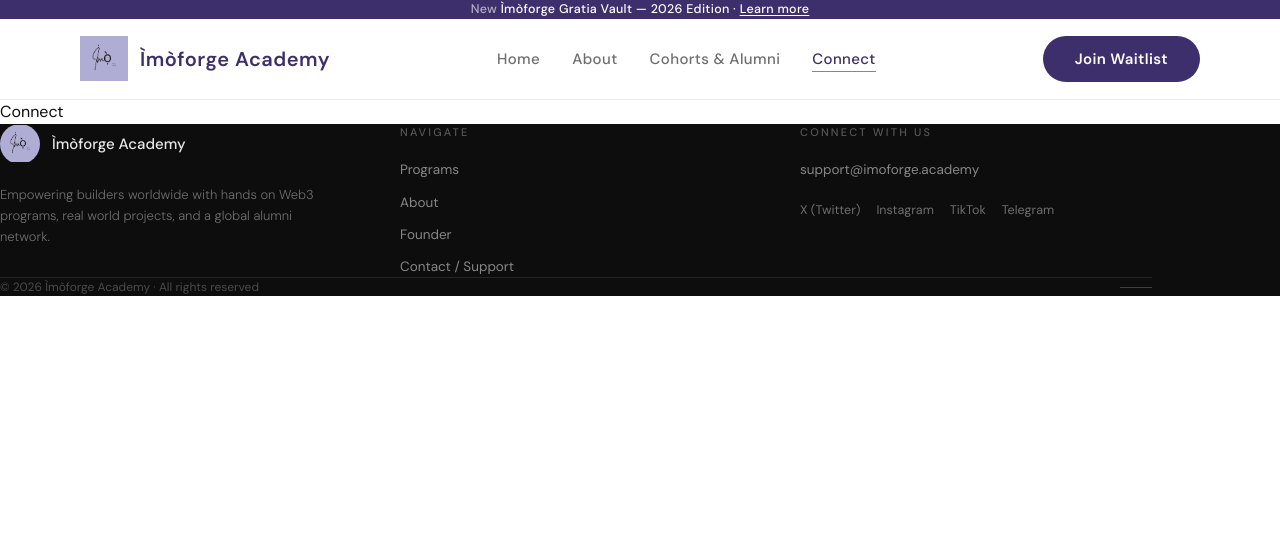
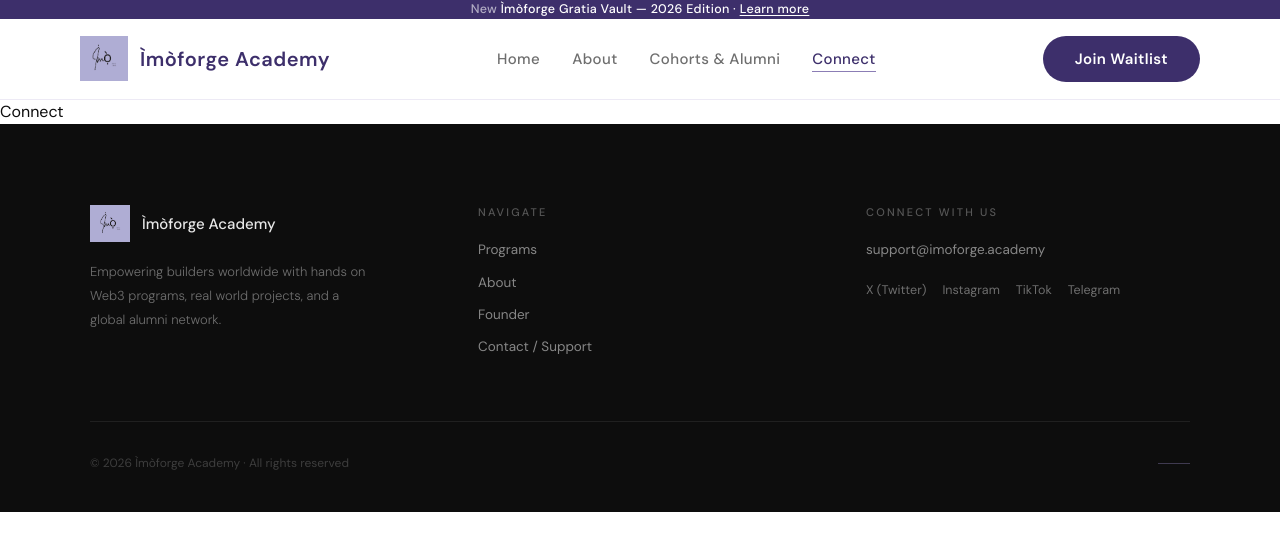
Before and after one commit to Prudentdev-xyz/imoforge-academy, a React (Vite) app: page /connect in a window 1280 px wide. Shown: the top 550 px of the page. Built offline with nearby package versions, Linux system fonts and the light colour scheme.

Commit message:
footer-fix

```diff
--- a/src/components/Footer.jsx
+++ b/src/components/Footer.jsx
@@ -15,40 +15,87 @@
   { label: "Contact / Support", to: "/connect" },
 ];
 
+const W = { maxWidth: 1100, margin: "0 auto" };
+
 export default function Footer() {
   return (
-    <footer className="bg-[#0D0D0D] text-white px-6 pt-20 pb-10">
-      <div className="max-w-6xl mx-auto">
-        <div className="grid md:grid-cols-3 gap-12 mb-16">
+    <footer
+      style={{
+        background: "#0D0D0D",
+        color: "#fff",
+        padding: "80px 24px 40px",
+      }}
+    >
+      <div style={W}>
+        {/* Top grid */}
+        <div
+          style={{
+            display: "grid",
+            gridTemplateColumns: "repeat(auto-fit, minmax(200px, 1fr))",
+            gap: "48px 64px",
+            marginBottom: 64,
+          }}
+        >
           {/* Brand */}
-          <div className="flex flex-col gap-5">
-            <div className="flex items-center gap-3">
+          <div style={{ display: "flex", flexDirection: "column", gap: 16 }}>
+            <div style={{ display: "flex", alignItems: "center", gap: 12 }}>
               <img
                 src={logo}
                 alt="Ìmòforge Academy"
-                className="h-10 w-10 object-contain rounded-full"
+                style={{
+                  height: 40,
+                  width: 40,
+                  objectFit: "contain",
+                }}
               />
-              <span className="text-[15px] font-medium text-white/90">
+              <span
+                style={{
+                  fontSize: 15,
+                  fontWeight: 500,
+                  color: "rgba(255,255,255,0.9)",
+                }}
+              >
                 Ìmòforge Academy
               </span>
             </div>
-            <p className="text-[13px] leading-relaxed text-white/40 font-light max-w-xs">
+            <p
+              style={{
+                fontSize: 13,
+                lineHeight: 1.85,
+                color: "rgba(255,255,255,0.4)",
+                fontWeight: 300,
+                maxWidth: 280,
+                margin: 0,
+              }}
+            >
               Empowering builders worldwide with hands on Web3 programs, real
               world projects, and a global alumni network.
             </p>
           </div>
 
           {/* Navigate */}
-          <div className="flex flex-col gap-5">
-            <span className="text-[11px] tracking-[0.2em] uppercase text-white/30 font-medium">
+          <div style={{ display: "flex", flexDirection: "column", gap: 20 }}>
+            <span
+              style={{
+                fontSize: 11,
+                letterSpacing: "0.2em",
+                textTransform: "uppercase",
+                color: "rgba(255,255,255,0.3)",
+                fontWeight: 500,
+              }}
+            >
               Navigate
             </span>
-            <div className="flex flex-col gap-3">
+            <div style={{ display: "flex", flexDirection: "column", gap: 12 }}>
               {navigate.map((item) => (
                 <Link
                   key={item.label}
                   to={item.to}
-                  className="text-[13.5px] text-white/50 hover:text-white transition-colors duration-200 w-fit"
+                  style={{
+                    fontSize: 13.5,
+                    color: "rgba(255,255,255,0.5)",
+                    textDecoration: "none",
+                  }}
                 >
                   {item.label}
                 </Link>
@@ -57,24 +104,40 @@
           </div>
 
           {/* Connect */}
-          <div className="flex flex-col gap-5">
-            <span className="text-[11px] tracking-[0.2em] uppercase text-white/30 font-medium">
+          <div style={{ display: "flex", flexDirection: "column", gap: 20 }}>
+            <span
+              style={{
+                fontSize: 11,
+                letterSpacing: "0.2em",
+                textTransform: "uppercase",
+                color: "rgba(255,255,255,0.3)",
+                fontWeight: 500,
+              }}
+            >
               Connect with Us
             </span>
             <a
               href="mailto:support@imoforge.academy"
-              className="text-[13.5px] text-white/50 hover:text-white transition-colors duration-200 w-fit"
+              style={{
+                fontSize: 13.5,
+                color: "rgba(255,255,255,0.5)",
+                textDecoration: "none",
+              }}
             >
               support@imoforge.academy
             </a>
-            <div className="flex flex-wrap gap-4 mt-1">
+            <div style={{ display: "flex", flexWrap: "wrap", gap: 16 }}>
               {socials.map((s) => (
                 <a
                   key={s.label}
                   href={s.href}
                   target="_blank"
                   rel="noopener noreferrer"
-                  className="text-[12.5px] text-white/40 hover:text-white transition-colors duration-200"
+                  style={{
+                    fontSize: 12.5,
+                    color: "rgba(255,255,255,0.4)",
+                    textDecoration: "none",
+                  }}
                 >
                   {s.label}
                 </a>
@@ -84,11 +147,27 @@
         </div>
 
         {/* Bottom bar */}
-        <div className="border-t border-white/10 pt-8 flex flex-col sm:flex-row items-center justify-between gap-3">
-          <span className="text-[12px] text-white/25">
+        <div
+          style={{
+            borderTop: "1px solid rgba(255,255,255,0.08)",
+            paddingTop: 32,
+            display: "flex",
+            alignItems: "center",
+            justifyContent: "space-between",
+            flexWrap: "wrap",
+            gap: 12,
+          }}
+        >
+          <span style={{ fontSize: 12, color: "rgba(255,255,255,0.2)" }}>
             © 2026 Ìmòforge Academy · All rights reserved
           </span>
-          <div className="w-8 h-[1px] bg-[#8B7DB5]/40" />
+          <div
+            style={{
+              width: 32,
+              height: 1,
+              background: "rgba(139,125,181,0.4)",
+            }}
+          />
         </div>
       </div>
     </footer>
```
